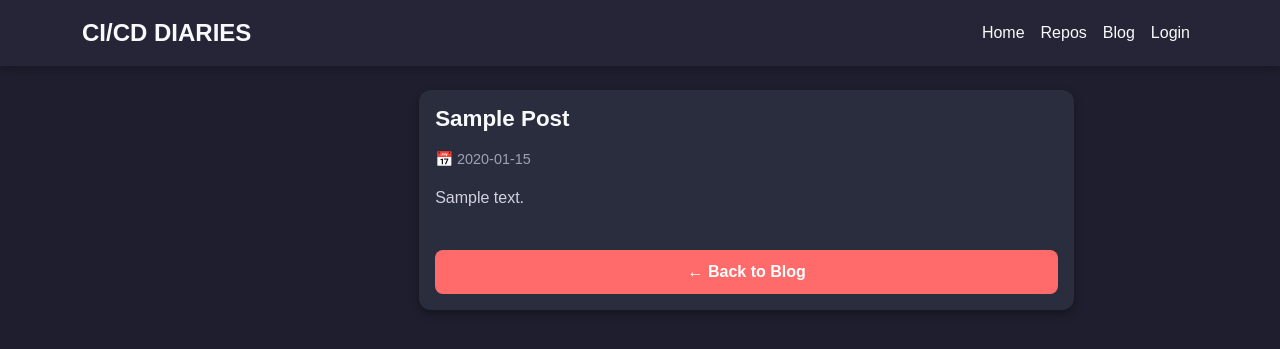
After one commit to jackap/cicdiaries, a Flask app: template app/website/templates/blog_detail.html in a window 1280 px wide. The commit adds this page. Shown: the top 349 px of the page. Run offline with Flask 3, Linux system fonts and the light colour scheme; the template is opened without the code that fills it: most values are stand-ins (such as "Sample title", 1, 10 or a date in 2020); parts of the project's set-up code (start-up, migrations or seed data) failed here and were passed over.

Commit message:
update blog model

```diff
--- a/app/website/templates/base.html
+++ b/app/website/templates/base.html
@@ -24,8 +24,17 @@
                         <a class="nav-link {% if request.path == url_for('repos.get_repos') %}active{% endif %}" href="{{ url_for('repos.get_repos') }}">Repos</a>
                     </li>
                     <li class="nav-item">
-                        <a class="nav-link {% if request.path == url_for('blog.get_posts') %}active{% endif %}" href="{{ url_for('blog.get_posts') }}">Blog</a>
+                        <a class="nav-link {% if request.path == url_for('blog.blog_list') %}active{% endif %}" href="{{ url_for('blog.blog_list') }}">Blog</a>
                     </li>
+                        {% if current_user.is_authenticated %}
+                        <li class="nav-item">
+                            <a class="nav-link" href="{{ url_for('logout') }}">Logout</a>
+                        </li>
+                        {% else %}
+                        <li class="nav-item">
+                            <a class="nav-link" href="{{ url_for('login') }}">Login</a>
+                        </li>
+                        {% endif %}
                 </ul>
             </div>
         </div>
--- /dev/null
+++ b/app/website/templates/blog_detail.html
@@ -0,0 +1,31 @@
+{% extends "base.html" %}
+
+{% block content %}
+<div class="container mt-4">
+    <div class="row justify-content-center">
+        <div class="col-md-8">
+            <div class="card custom-card">
+                <div class="card-body d-flex flex-column">
+                    {% if post.title %}
+                    <h3 class="card-title custom-text mb-3">{{ post.title }}</h3>
+                    {% endif %}
+
+                    {% if post.created_at %}
+                        {% if post.created_at.__class__.__name__ == 'str' %}
+                            <p class="custom-date mb-3">📅 {{ post.created_at[:10] }}</p>
+                        {% else %}
+                            <p class="custom-date mb-3">📅 {{ post.created_at.strftime('%Y-%m-%d') }}</p>
+                        {% endif %}
+                    {% endif %}
+
+                    <p class="card-text custom-description">{{ post.body }}</p>
+
+                    <a href="{{ url_for('blog.blog_list') }}" class="btn custom-btn mt-4">
+                        ← Back to Blog
+                    </a>
+                </div>
+            </div>
+        </div>
+    </div>
+</div>
+{% endblock %}
```
Also changed, not shown: app/website/models/blog_post.py (+7 -5 lines), app/website/routes/blog.py (+9 -11 lines), app/website/templates/blog.html (+9 -10 lines).
